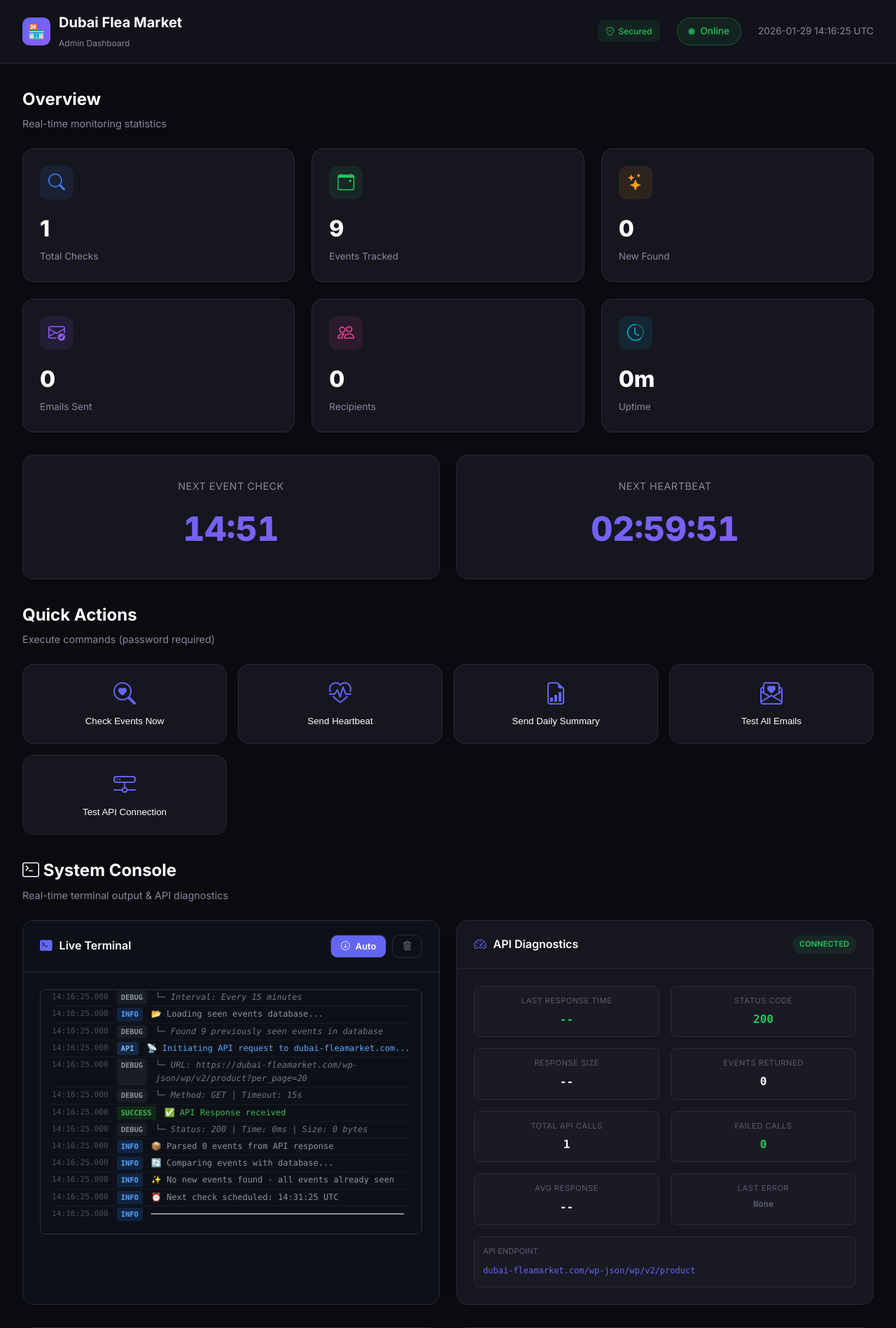
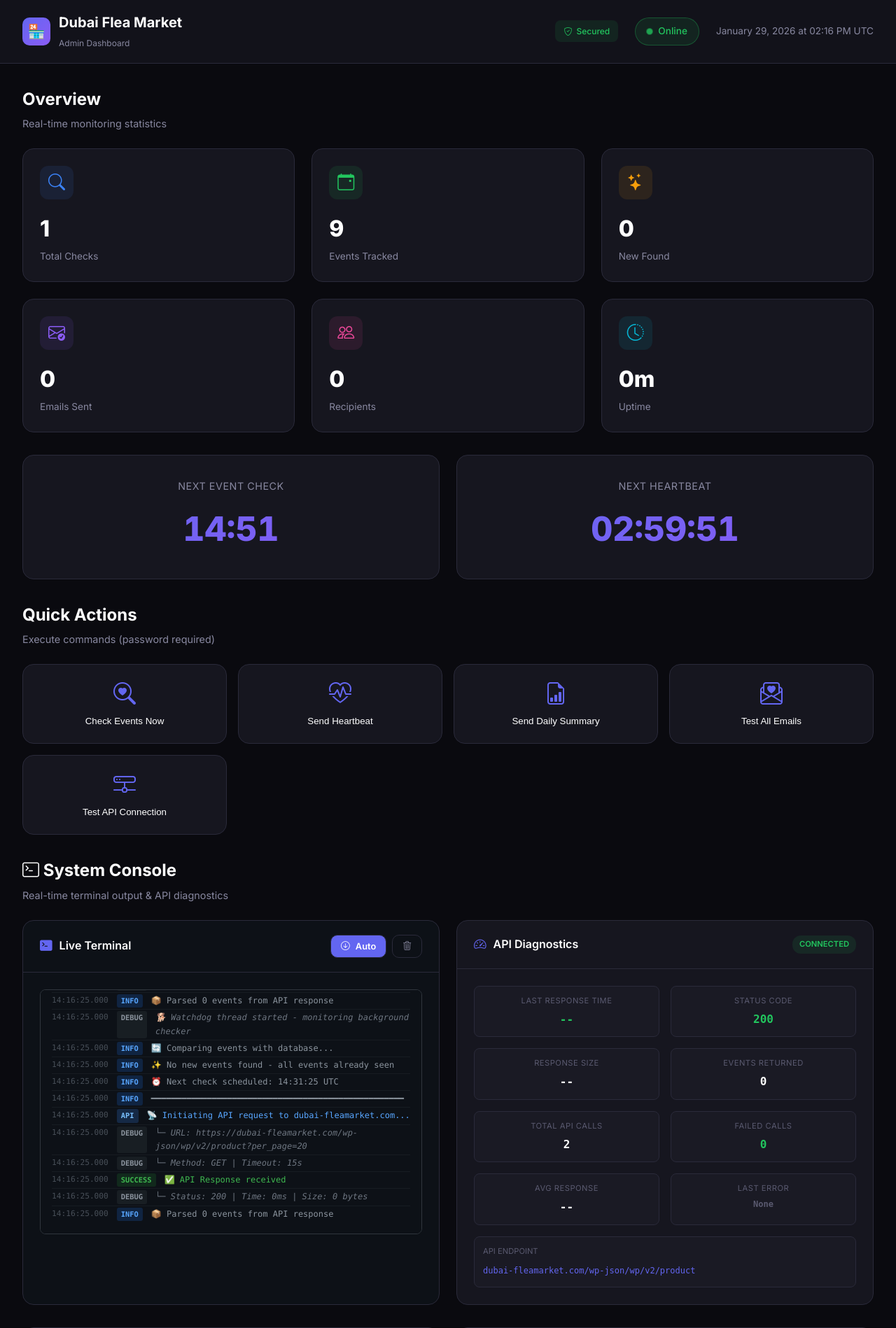
Before and after one commit to Aki1104/dubaifleamarket_scraping, a Flask app: page / in a window 1280 px wide. Shown: the top 1898 px of the page at 70% size. Run offline with Flask 3, Linux system fonts and the light colour scheme.

Commit message:
Add readable date format & auto-restart/self-healing features
Date/Time improvements:
- Changed to readable format: 'January 30, 2026 at 02:45 PM UTC'
- Email history shows 'Jan 30 at 02:45 PM'
- All timestamps now use 12-hour format with AM/PM

Auto-restart & self-healing:
- Added watchdog thread that monitors background checker
- Watchdog auto-restarts checker if it dies
- Background checker has error recovery mode (5 min cooldown after 5 consecutive errors)
- Timer auto-refresh from server when both timers reach 0
- Expired timers pulse orange to indicate issue
- Health check now reports if checker is running
- Console logs watchdog restart events

```diff
--- a/app.py
+++ b/app.py
@@ -280,8 +280,10 @@ def add_to_email_history(recipient, subject, success, error_msg=''):
     if len(history) > 500:
         history = history[-500:]
 
+    now = datetime.now(timezone.utc)
     entry = {
-        'timestamp': datetime.now(timezone.utc).isoformat(),
+        'timestamp': now.isoformat(),
+        'timestamp_formatted': now.strftime('%b %d at %I:%M %p'),
         'recipient': recipient,
         'recipient_masked': mask_email(recipient),
         'subject': sanitize_string(subject, 100),
@@ -291,6 +293,14 @@ def add_to_email_history(recipient, subject, success, error_msg=''):
 
     history.append(entry)
     save_email_history(history)
+
+def format_timestamp(iso_string):
+    """Format ISO timestamp to readable format like 'Jan 30 at 02:45 PM'."""
+    try:
+        dt = datetime.fromisoformat(iso_string.replace('Z', '+00:00'))
+        return dt.strftime('%b %d at %I:%M %p')
+    except:
+        return iso_string[:16] if iso_string else '--'
 
 # ===== HELPER FUNCTIONS =====
 def get_all_recipients():
@@ -523,7 +533,7 @@ def send_heartbeat():
 
 📊 CURRENT STATS:
    • Check Number: #{CONFIG['total_checks']}
-   • Current Time (UTC): {now.strftime('%Y-%m-%d %H:%M:%S')}
+   • Current Time (UTC): {now.strftime('%B %d, %Y at %I:%M:%S %p')}
    • Events Already Seen: {len(seen_data.get('event_ids', []))}
    • Total New Events Found: {CONFIG['total_new_events']}
    • Emails Sent: {CONFIG['emails_sent']}
@@ -647,7 +657,7 @@ def check_for_events():
             seen_data['event_ids'].append(event_id)
             seen_data.setdefault('event_details', []).append({
                 **event_info,
-                'first_seen': datetime.now(timezone.utc).strftime('%Y-%m-%d %H:%M UTC')
+                'first_seen': datetime.now(timezone.utc).strftime('%b %d, %Y at %I:%M %p')
             })
 
     if new_events:
@@ -695,13 +705,18 @@ def should_send_heartbeat():
         return True
 
 def background_checker():
-    """Background thread that runs the event checker."""
+    """Background thread that runs the event checker with self-healing."""
     log_activity("🚀 Background checker started", "success")
+    console_log("🚀 Background checker thread initialized", "success")
+
+    consecutive_errors = 0
+    max_consecutive_errors = 5
 
     while not stop_checker.is_set():
         if CONFIG['tracker_enabled']:
             try:
                 check_for_events()
+                consecutive_errors = 0  # Reset error counter on success
 
                 if should_send_heartbeat():
                     log_activity("💓 Sending scheduled heartbeat...")
@@ -713,11 +728,23 @@ def background_checker():
                         log_activity("💓 Heartbeat sent!", "success")
 
             except Exception as e:
-                log_activity(f"Error in checker: {str(e)[:50]}", "error")
+                consecutive_errors += 1
+                error_msg = str(e)[:50]
+                log_activity(f"Error in checker ({consecutive_errors}/{max_consecutive_errors}): {error_msg}", "error")
+                console_log(f"⚠️ Checker error ({consecutive_errors}/{max_consecutive_errors}): {error_msg}", "error")
+
+                # If too many consecutive errors, wait longer before retry
+                if consecutive_errors >= max_consecutive_errors:
+                    console_log("🔄 Too many errors, entering recovery mode (5 min cooldown)", "warning")
+                    log_activity("⚠️ Entering recovery mode due to repeated errors", "warning")
+                    stop_checker.wait(timeout=300)  # Wait 5 minutes
+                    consecutive_errors = 0  # Reset after cooldown
+                    console_log("🔄 Recovery cooldown complete, resuming normal operation", "info")
 
         stop_checker.wait(timeout=CONFIG['check_interval_minutes'] * 60)
 
     log_activity("Background checker stopped", "warning")
+    console_log("⏹️ Background checker stopped", "warning")
 
 # ===== ROUTES =====
 @app.route('/')
@@ -776,18 +803,28 @@ def dashboard():
         next_check_seconds=next_check_seconds,
         next_heartbeat_seconds=next_heartbeat_seconds,
         uptime_str=uptime_str,
-        current_time=now.strftime('%Y-%m-%d %H:%M:%S UTC'),
+        current_time=now.strftime('%B %d, %Y at %I:%M %p UTC'),
         email_history=load_email_history()[-20:][::-1]
     )
 
 @app.route('/health')
 def health():
     """Health check endpoint for UptimeRobot - no rate limit."""
+    # Check if background checker is running
+    checker_alive = checker_thread is not None and checker_thread.is_alive()
+
+    # If checker died, the watchdog should restart it soon
+    if not checker_alive:
+        console_log("⚠️ Health check: Background checker not running!", "warning")
+
     return jsonify({
         'status': 'healthy',
         'tracker_enabled': CONFIG['tracker_enabled'],
         'total_checks': CONFIG['total_checks'],
-        'uptime_start': CONFIG['uptime_start']
+        'uptime_start': CONFIG['uptime_start'],
+        'checker_running': checker_alive,
+        'next_check': CONFIG['next_check'],
+        'next_heartbeat': CONFIG['next_heartbeat']
     })
 
 @app.route('/api/status')
@@ -983,7 +1020,7 @@ def test_email():
 If you received this, your email configuration is working.
 
 📊 SYSTEM INFO:
-   • Sent at: {now.strftime('%Y-%m-%d %H:%M:%S UTC')}
+   • Sent at: {now.strftime('%B %d, %Y at %I:%M %p UTC')}
 
 🎯 You will receive instant notifications when new events are posted!
 
@@ -1022,7 +1059,7 @@ def test_all_emails():
 
 📧 Testing all {len(recipients)} configured recipients.
 
-📊 Sent at: {now.strftime('%Y-%m-%d %H:%M:%S UTC')}
+📊 Sent at: {now.strftime('%B %d, %Y at %I:%M %p UTC')}
 
 {'=' * 60}
 🤖 Dubai Flea Market Tracker
@@ -1104,6 +1141,33 @@ def start_background_checker():
         checker_thread = threading.Thread(target=background_checker, daemon=True)
         checker_thread.start()
 
+def watchdog_thread():
+    """Watchdog that monitors and restarts the background checker if it dies."""
+    global checker_thread
+    console_log("🐕 Watchdog thread started - monitoring background checker", "debug")
+
+    while True:
+        try:
+            time.sleep(60)  # Check every minute
+
+            if checker_thread is None or not checker_thread.is_alive():
+                console_log("🔄 WATCHDOG: Background checker not running, restarting...", "warning")
+                log_activity("🔄 Watchdog restarting background checker", "warning")
+
+                # Reset timer values on restart
+                CONFIG['next_check'] = (datetime.now(timezone.utc) + timedelta(minutes=CONFIG['check_interval_minutes'])).isoformat()
+                CONFIG['next_heartbeat'] = (datetime.now(timezone.utc) + timedelta(hours=CONFIG['heartbeat_hours'])).isoformat()
+
+                start_background_checker()
+                console_log("✅ WATCHDOG: Background checker restarted successfully", "success")
+        except Exception as e:
+            console_log(f"⚠️ Watchdog error: {str(e)[:50]}", "error")
+
+def start_watchdog():
+    """Start the watchdog thread."""
+    watchdog = threading.Thread(target=watchdog_thread, daemon=True)
+    watchdog.start()
+
 load_logs()
 load_recipient_status()
 
@@ -1119,6 +1183,7 @@ console_log("✅ System initialized successfully", "success")
 console_log("━━━━━━━━━━━━━━━━━━━━━━━━━━━━━━━━━━━━━━━━━━━━━━━━━━", "info")
 
 start_background_checker()
+start_watchdog()  # Start the watchdog to auto-restart if checker dies
 
 if __name__ == '__main__':
     port = int(os.environ.get('PORT', 5000))
--- a/static/dashboard.css
+++ b/static/dashboard.css
@@ -946,6 +946,17 @@ body {
     color: white;
 }
 
+/* Timer expired indicator - pulsing orange */
+.timer-expired {
+    color: var(--warning) !important;
+    animation: timerPulse 1.5s ease-in-out infinite;
+}
+
+@keyframes timerPulse {
+    0%, 100% { opacity: 1; }
+    50% { opacity: 0.5; }
+}
+
 /* Responsive adjustments */
 @media (max-width: 768px) {
     .terminal-window {
--- a/static/dashboard.js
+++ b/static/dashboard.js
@@ -8,6 +8,7 @@ var pendingSuccessMessage = null;
 var pendingMaskedEmail = null;
 var autoScrollEnabled = true;
 var lastConsoleCount = 0;
+var timerRefreshAttempts = 0;
 
 function formatTime(seconds, showHours = false) {
     if (seconds <= 0) return showHours ? '00:00:00' : '00:00';
@@ -29,10 +30,67 @@ function updateTimers() {
     const checkElement = document.getElementById('timer-check');
     const heartbeatElement = document.getElementById('timer-heartbeat');
 
-    if (checkElement) checkElement.textContent = formatTime(nextCheckSeconds);
-    if (heartbeatElement) heartbeatElement.textContent = formatTime(nextHeartbeatSeconds, true);
+    if (checkElement) {
+        checkElement.textContent = formatTime(nextCheckSeconds);
+        // Visual indicator when timer is at 0 (may need refresh)
+        if (nextCheckSeconds <= 0) {
+            checkElement.classList.add('timer-expired');
+        } else {
+            checkElement.classList.remove('timer-expired');
+        }
+    }
+    if (heartbeatElement) {
+        heartbeatElement.textContent = formatTime(nextHeartbeatSeconds, true);
+        if (nextHeartbeatSeconds <= 0) {
+            heartbeatElement.classList.add('timer-expired');
+        } else {
+            heartbeatElement.classList.remove('timer-expired');
+        }
+    }
+
+    // Auto-refresh timers if both are at 0 (server may have restarted)
+    if (nextCheckSeconds <= 0 && nextHeartbeatSeconds <= 0) {
+        timerRefreshAttempts++;
+        if (timerRefreshAttempts >= 10 && timerRefreshAttempts % 30 === 0) {
+            // Try to refresh timers every 30 seconds after initial 10 second wait
+            refreshTimersFromServer();
+        }
+    } else {
+        timerRefreshAttempts = 0;
+    }
 }
 
+async function refreshTimersFromServer() {
+    try {
+        const response = await fetch('/api/status');
+        const data = await response.json();
+
+        if (data.config) {
+            // Recalculate timer values from next_check and next_heartbeat
+            const now = new Date();
+
+            if (data.config.next_check) {
+                const nextCheck = new Date(data.config.next_check);
+                const checkDiff = Math.max(0, Math.floor((nextCheck - now) / 1000));
+                if (checkDiff > 0) {
+                    nextCheckSeconds = checkDiff;
+                    console.log('Timer refreshed: next check in', checkDiff, 'seconds');
+                }
+            }
+
+            if (data.config.next_heartbeat) {
+                const nextHeartbeat = new Date(data.config.next_heartbeat);
+                const heartbeatDiff = Math.max(0, Math.floor((nextHeartbeat - now) / 1000));
+                if (heartbeatDiff > 0) {
+                    nextHeartbeatSeconds = heartbeatDiff;
+                    console.log('Timer refreshed: next heartbeat in', heartbeatDiff, 'seconds');
+                }
+            }
+        }
+    } catch (e) {
+        console.log('Failed to refresh timers from server');
+    }
+}
 function showToast(message, type = 'success') {
     const container = document.getElementById('toast-container');
     if (!container) return;
--- a/templates/dashboard.html
+++ b/templates/dashboard.html
@@ -312,7 +312,7 @@
                                 <div class="email-hist-left">
                                     <div class="email-hist-email">{{ entry.recipient_masked }}</div>
                                     <div class="email-hist-subject">{{ entry.subject[:40] }}</div>
-                                    <div class="email-hist-time">{{ entry.timestamp[:16] }}</div>
+                                    <div class="email-hist-time">{{ entry.timestamp_formatted or entry.timestamp[:16] }}</div>
                                 </div>
                                 <div class="email-hist-status">
                                     <div class="status-dot {% if entry.success %}success{% else %}error{% endif %}"></div>
```
